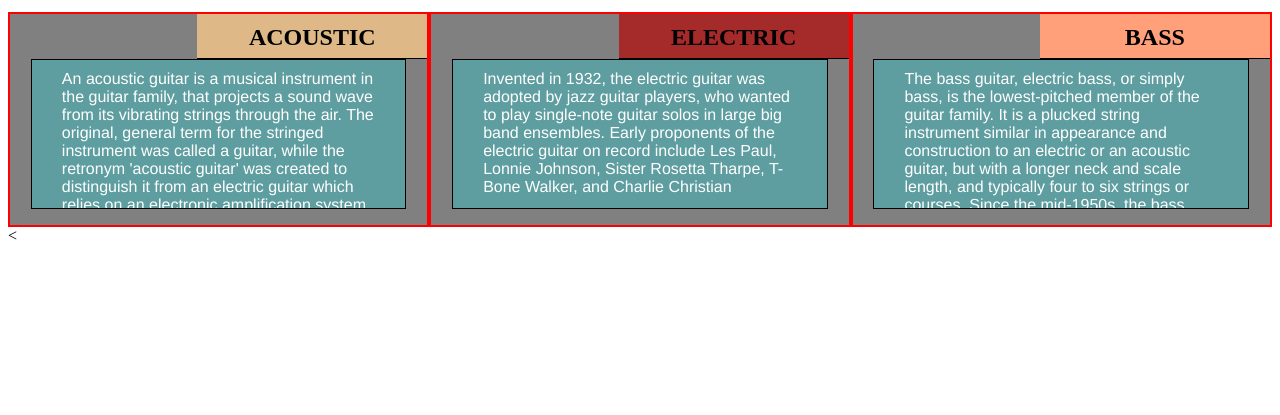
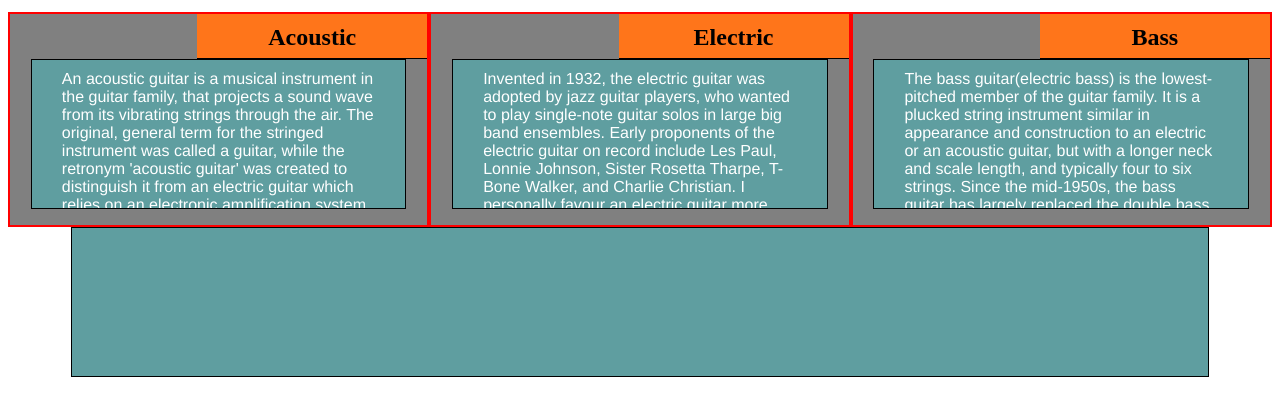
Before and after one commit to Pawan109/Module-2-Webpage, a plain HTML site: page index.html in a window 1280 px wide. Shown: the part 61-476 px from the top of the page. Drawn offline with Linux system fonts and the light colour scheme.

Commit message:
Update index.html

```diff
--- a/index.html
+++ b/index.html
@@ -1,44 +1,47 @@
 <!DOCTYPE html>
 <html lang="en">
+
 <head>
     <meta charset="utf-8">
+    <meta name="viewport" content="width=device-width, initial-scale=1">
+    <title>Assignment Solution for Module 2</title>
+    <link rel="stylesheet" href="style.css">
+</head>
 
-	<meta name="viewport" content="width=device-width, initial-scale=1">
-
-	<link rel="stylesheet" href="style.css">
-
-
-	<title>Module 2 asssignment Solution</title>
-</head>
 <body>
     <h1>Different Kinds Of Guitar</h1>
     <div class="row">
-	<div class=" col-lg-4 col-md-6 col-sm-12">
-		<section class="acoustic">
-
-		<h2>ACOUSTIC</h2>
+        <div class="col-lg-4 col-md-6 col-sm-12">
+            <section class="lang1">
+                <h2>Acoustic</h2>
                 <p>
                   An acoustic guitar is a musical instrument in the guitar family, that projects a sound wave from its vibrating strings through the air. The original, general term for the stringed instrument was called a guitar, while the retronym 'acoustic guitar' was created to distinguish it from an electric guitar which relies on an electronic amplification system.
                 </p>
             </section>
         </div>
-
-	<div class=" col-lg-4 col-md-6 col-sm-12">
-		<section class="electric">
-		<h2>ELECTRIC</h2>
+        <div class="col-lg-4 col-md-6 col-sm-12">
+            <section class="lang2">
+                <h2>Electric</h2>
                 <p>
-			Invented in 1932, the electric guitar was adopted by jazz guitar players, who wanted to play single-note guitar solos in large big band ensembles. Early proponents of the electric guitar on record include Les Paul, Lonnie Johnson, Sister Rosetta Tharpe, T-Bone Walker, and Charlie Christian
+                 Invented in 1932, the electric guitar was adopted by jazz guitar players, who wanted to play single-note guitar solos in large big band ensembles. Early proponents of the electric guitar on record include Les Paul, Lonnie Johnson, Sister Rosetta Tharpe, T-Bone Walker, and Charlie Christian. I personally favour an electric guitar more than the others.
                 </p>
             </section>
         </div>
-
-	<div class=" col-lg-4 col-md-12 col-sm-12">
-		<section class= "bass">
-		<h2>BASS</h2>
+        <div class="col-lg-4 col-md-12 col-sm-12">
+            <section class="lang3">
+                <h2>Bass</h2>
                 <p>
-			The bass guitar, electric bass, or simply bass, is the lowest-pitched member of the guitar family. It is a plucked string instrument similar in appearance and construction to an electric or an acoustic guitar, but with a longer neck and scale length, and typically four to six strings or courses. Since the mid-1950s, the bass guitar has largely replaced the double bass in popular music.
+                    The bass guitar(electric bass) is the lowest-pitched member of the guitar family. It is a plucked string instrument similar in appearance and construction to an electric or an acoustic guitar, but with a longer neck and scale length, and typically four to six strings. Since the mid-1950s, the bass guitar has largely replaced the double bass in popular music.
 		</p>
 		</section>
 	</div>
-<</body>
+</body>
 </html>
+
+                </p>
+            </section>
+        </div>
+    </div>
+</body>
+
+</html>
```
Lines whose indentation alone changed are shown as unchanged.
